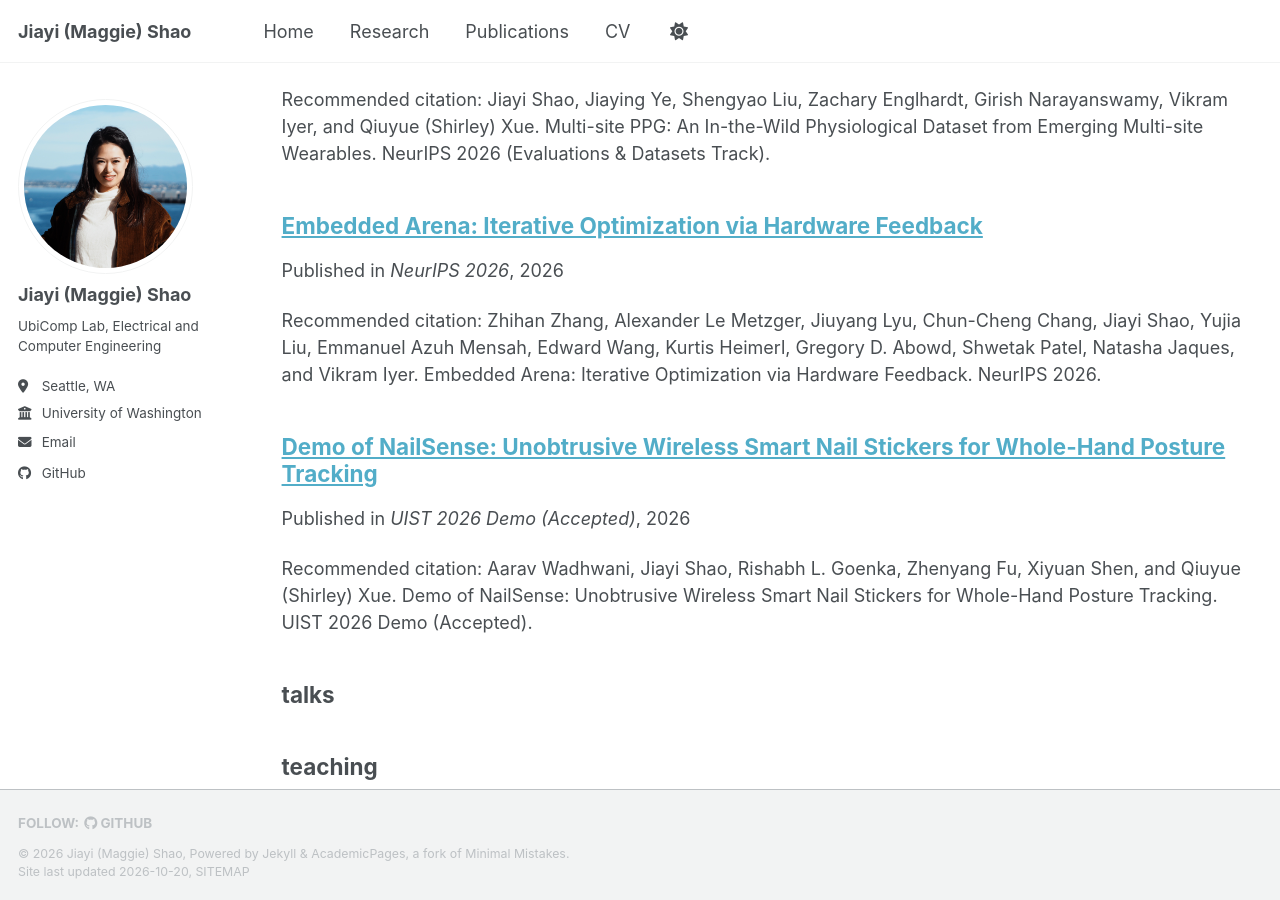
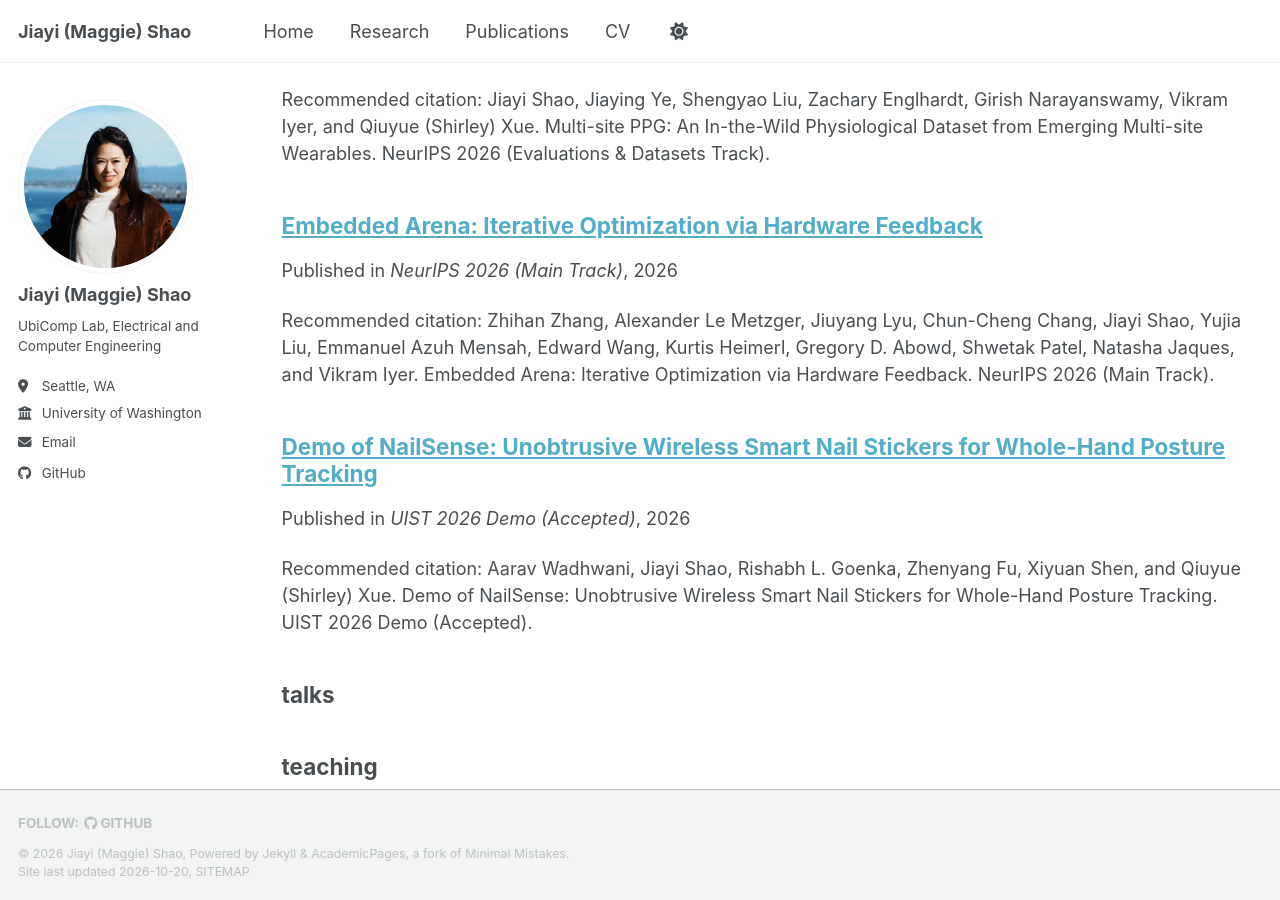
Before and after one commit to jiayimaggieshao/jiayimaggieshao.github.io, a Jekyll site: the page built from _pages/sitemap.md, in a window 1280 px wide and 900 px high, scrolled down 974 px. Built offline with Jekyll 4.4.1, drawn with Linux system fonts in a browser that asks for light colours; a style sheet for code colours, icons or effects is not loaded.

Commit message:
Note that Embedded Arena was accepted to the NeurIPS 2026 main track.
Show Main Track Accepted on the venue line and keep the spotlight note below it.

Co-authored-by: Cursor <cursoragent@cursor.com>

```diff
--- a/_publications/2026-06-15-embedded-arena.md
+++ b/_publications/2026-06-15-embedded-arena.md
@@ -5,7 +5,8 @@ category: conferences
 permalink: /publications/embedded-arena/
 date: 2026-06-15
 priority: 2
-venue: "NeurIPS 2026"
+venue: "NeurIPS 2026 (Main Track)"
+status: "Accepted"
 recognition: "Spotlight (Top 1.3%, 404 out of 30,709 submissions)"
 image: embedded-arena.png
 arxiv: https://arxiv.org/abs/2606.16190
@@ -28,5 +29,5 @@ authors:
   - name: "Shwetak Patel"
   - name: "Natasha Jaques"
   - name: "Vikram Iyer"
-citation: "Zhihan Zhang, Alexander Le Metzger, Jiuyang Lyu, Chun-Cheng Chang, Jiayi Shao, Yujia Liu, Emmanuel Azuh Mensah, Edward Wang, Kurtis Heimerl, Gregory D. Abowd, Shwetak Patel, Natasha Jaques, and Vikram Iyer. Embedded Arena: Iterative Optimization via Hardware Feedback. NeurIPS 2026."
+citation: "Zhihan Zhang, Alexander Le Metzger, Jiuyang Lyu, Chun-Cheng Chang, Jiayi Shao, Yujia Liu, Emmanuel Azuh Mensah, Edward Wang, Kurtis Heimerl, Gregory D. Abowd, Shwetak Patel, Natasha Jaques, and Vikram Iyer. Embedded Arena: Iterative Optimization via Hardware Feedback. NeurIPS 2026 (Main Track)."
 ---
```
